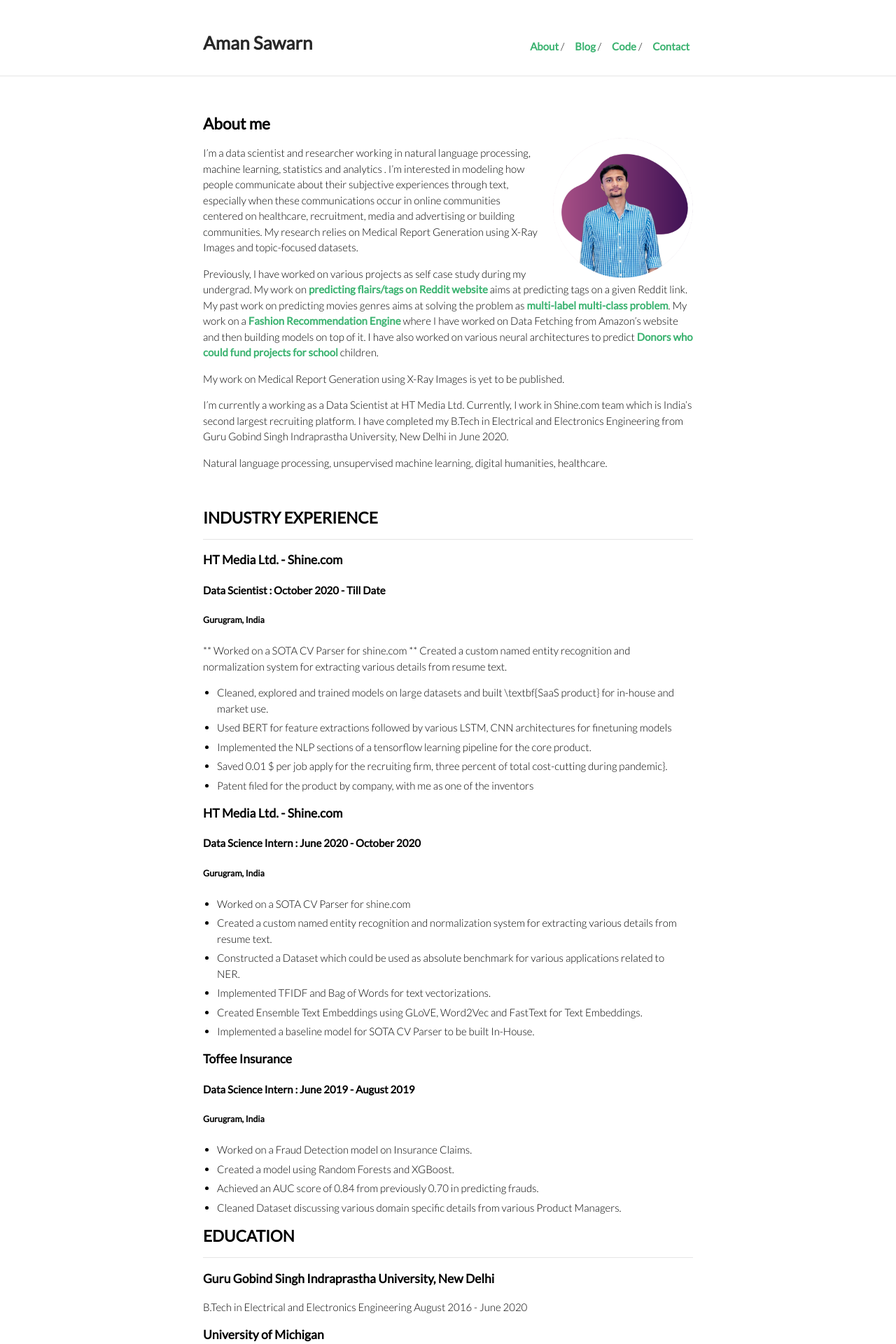
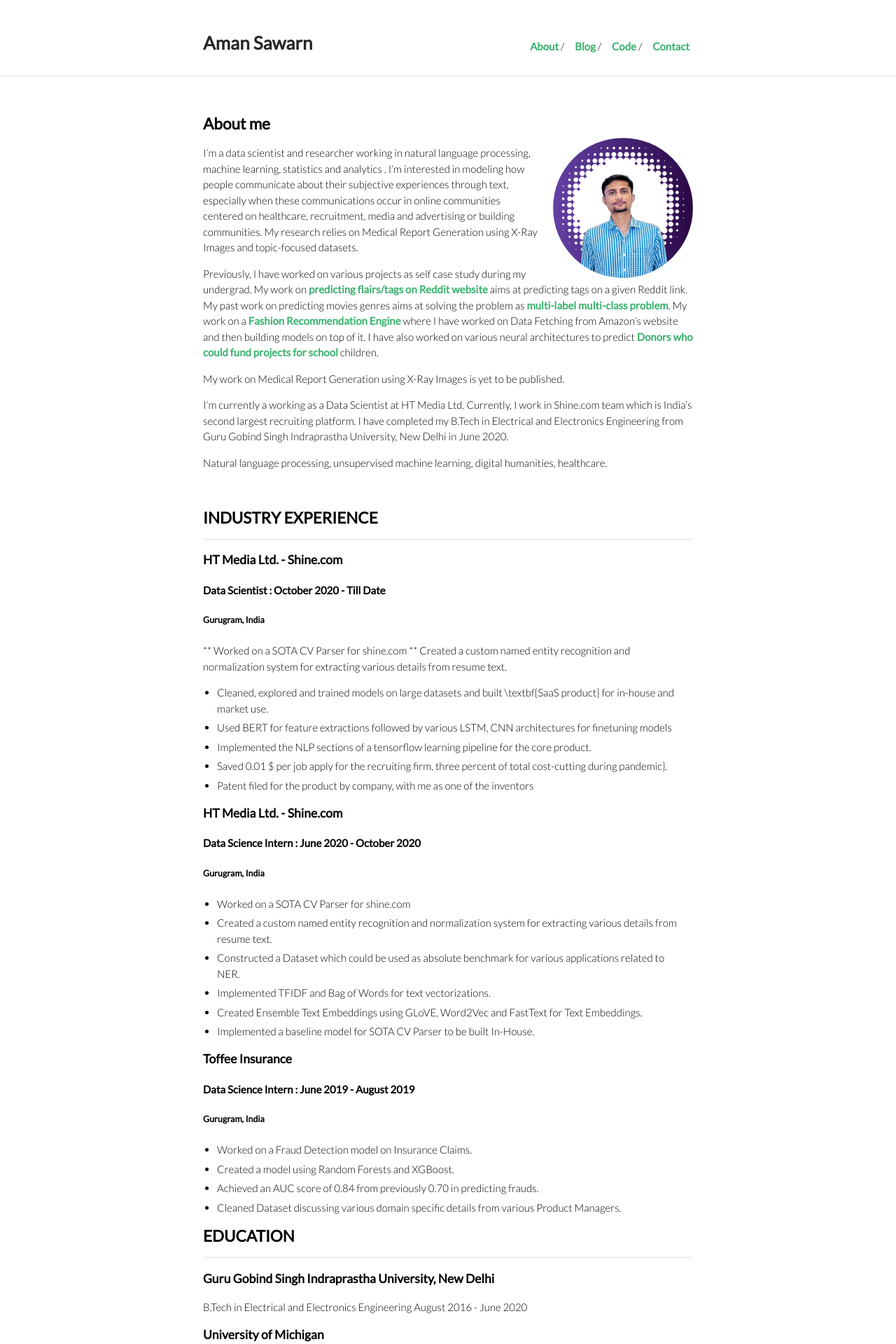
Before and after one commit to aman-sawarn/aman-sawarn.github.io, a Jekyll site: the page built from index.md, in a window 1280 px wide. Shown: the top 1920 px of the page at 70% size. Built offline with Jekyll 4.4.1, drawn with Linux system fonts in a browser that asks for light colours.

Commit message:
pic update

```diff
--- a/index.md
+++ b/index.md
@@ -7,7 +7,7 @@ layout: default
 
 ## About me
 
-<img class="profile-picture" src="/profile-pic%20(3).png">
+<img class="profile-picture" src="/profile-pic%20(4).png">
 
 I'm a data scientist and researcher working in natural language processing, machine learning, statistics and analytics . I'm interested in modeling how people communicate about their subjective experiences through text, especially when these communications occur in online communities centered on healthcare, recruitment, media and advertising or building communities. My research relies on Medical Report Generation using X-Ray Images and topic-focused datasets.
 
```
Also changed, not shown: profile-pic (4).png (added).
